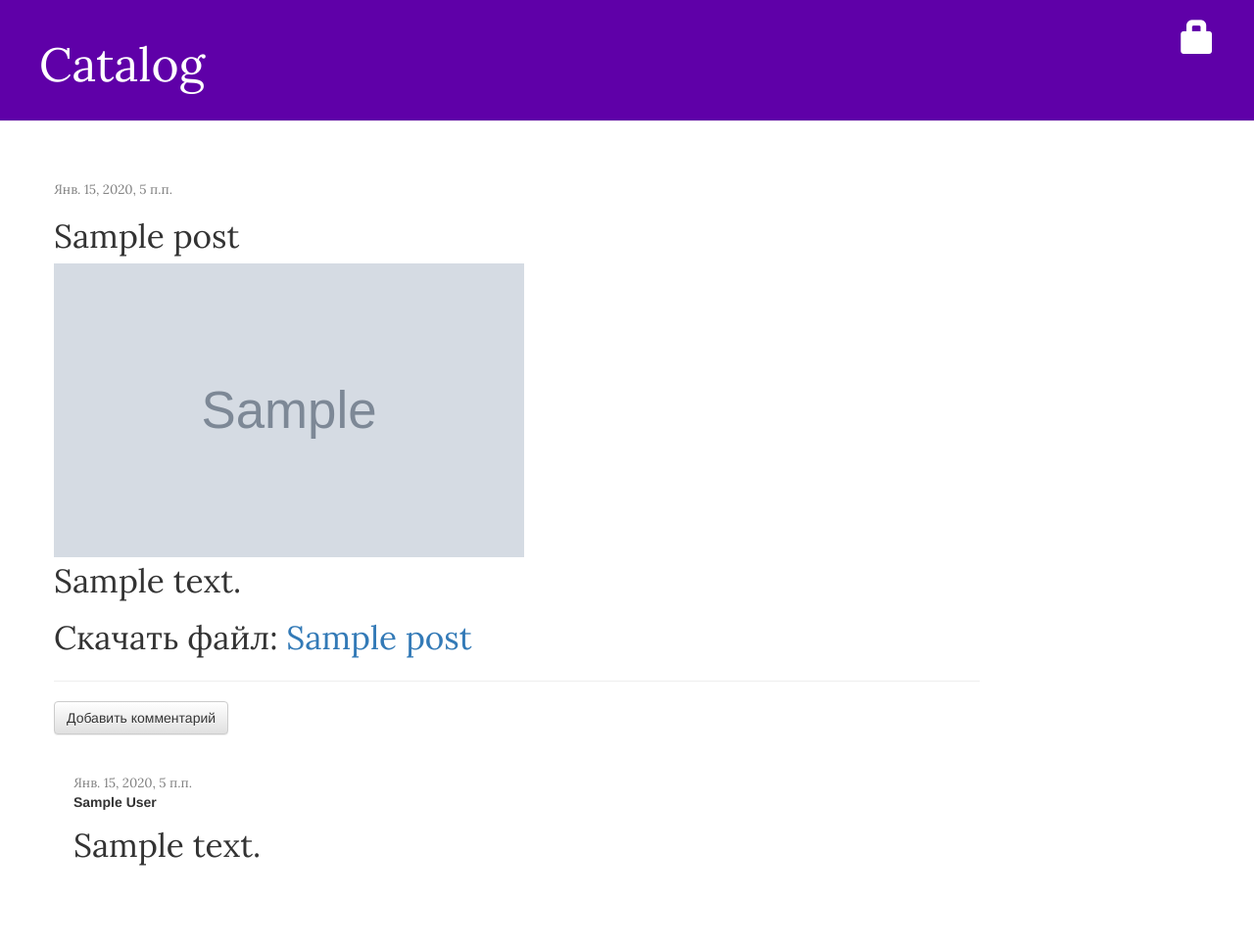
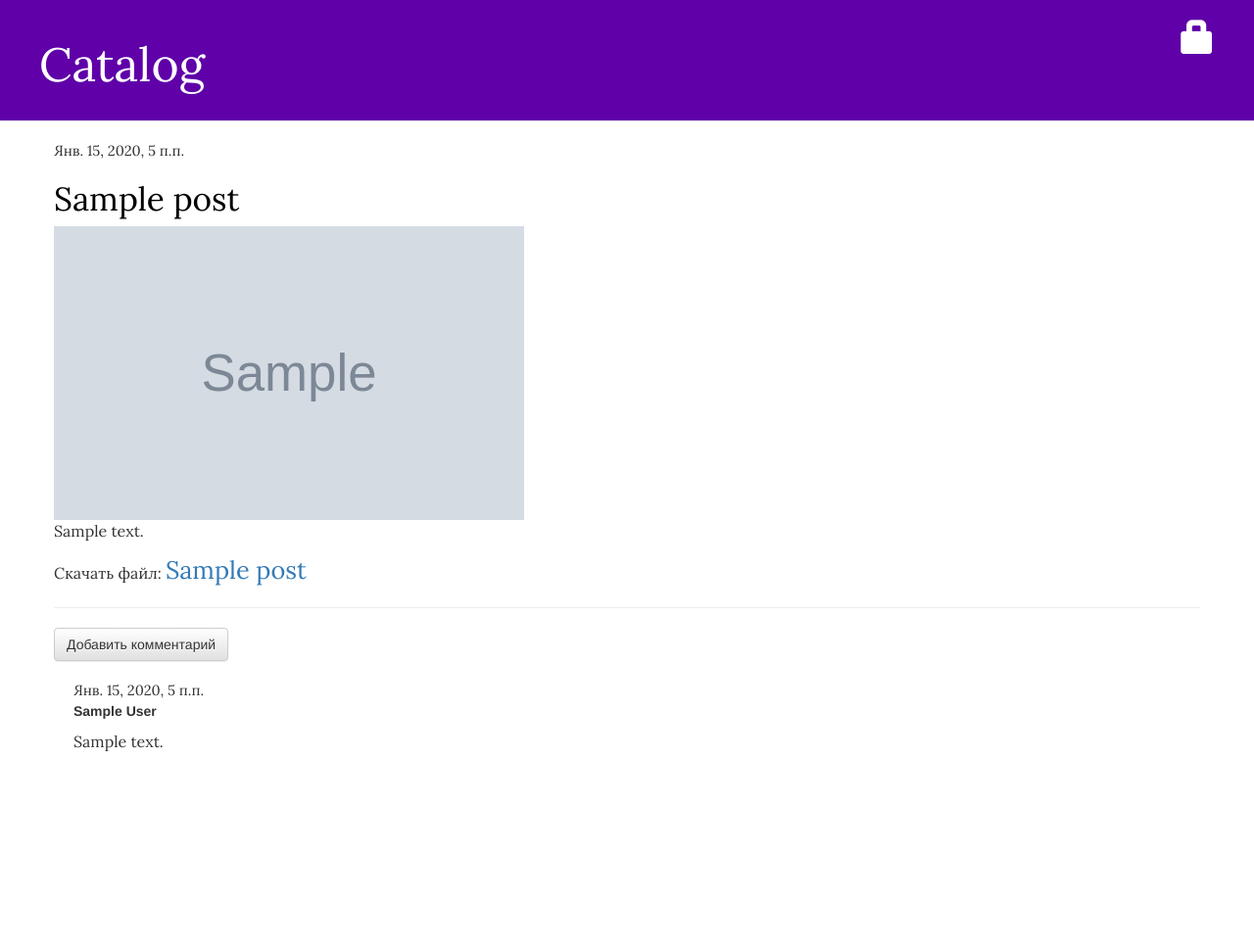
Before and after one commit to NataliaSergeeva/my-catalog, a Django app: page /post/1/ in a window 1280 px wide. Shown: the whole page at 98% size. After the commit the page ends 768 px from the top, so only its background shows below. Run offline with Django 3.2, Linux system fonts and the light colour scheme; tables that the repository leaves empty hold one stand-in row (values such as "Sample post"); grey boxes marked "Sample" are stand-in pictures; some libraries are stand-ins or nearby versions.

Commit message:
Fixed adding of files and images, designed post_list with blocks.

```diff
--- a/catalog/static/css/catalog.css
+++ b/catalog/static/css/catalog.css
@@ -1,17 +1,20 @@
 .box {
   width: 300px;
-  border: 1px solid black;
-  display: inline-block;
-  margin-left: 10px;
-  margin-right: 10px;
+  display: inline-grid;
+  margin-left: 20px;
+  margin-right: 20px;
+  margin-bottom: 40px;
+  min-height: 400px;
 }
-h3 a {
-    font-size: 15pt;
-    color: #000000;
+
+p a, .date, .comment_counter_in_post_list a, .box p a, .box a {
+    font-family: 'Lora';
+    font-size: 11pt;
 }
-p a, .date, .comment_counter_in_post_list a {
+
+p {
     font-family: 'Lora';
-    font-size: 10pt;
+    font-size: 12pt;
 }
 
 .page-header {
@@ -26,41 +29,39 @@ p a, .date, .comment_counter_in_post_list a {
     text-decoration: none;
 }
 
-.content {
-    margin-left: 40px;
-    margin-right: 40px;
+.page-header p, p a {
+    font-family: 'Lora';
+    font-size: 19pt;
 }
 
-h1, h2 {
+h1 {
     font-family: 'Lora';
     font-size: 25pt;
+    color: #000000;
 }
 
 h2 {
+    font-family: 'Lora';
+    font-size: 25pt;
     color: #707070;
 }
 
-h3 a {
+.box h3 a {
     font-family: 'Lora';
     font-size: 15pt;
     color: #000000;
 }
 
-p, p a {
-    font-family: 'Lora';
-    font-size: 25pt;
-}
-
-.date {
+.box #date {
     font-family: 'Lora';
     color: #828282;
-    align-items: center;
     font-size: 10pt;
-    margin-top: 40px;
+    margin-top: 15px;
 }
 
 .save {
     float: right;
+    margin-bottom: 40px;
 }
 
 .post-form textarea, .post-form input {
@@ -75,12 +76,7 @@ p, p a {
 }
 
 .post {
-    margin-bottom: 20px;
-}
-
-.post h3 a, .post h3 a:visited {
-    color: #000000;
-    font-family: 'Lora';
+    margin-bottom: 10px;
 }
 
 .comment {
--- a/catalog/templates/catalog/base.html
+++ b/catalog/templates/catalog/base.html
@@ -13,7 +13,7 @@
             {% if user.is_authenticated %}
                 <a href="{% url 'post_new' %}" class="top-menu"><span class="glyphicon glyphicon-plus"></span></a>
                 <a href="{% url 'post_draft_list' %}" class="top-menu"><span class="glyphicon glyphicon-edit"></span></a>
-                <p class="top-menu"><small>Hello, {{ user.username }} <small>(<a href="{% url 'logout' %}">Log out</a>)</small></p>
+                <p class="top-menu">Hello, {{ user.username }} (<a href="{% url 'logout' %}">Log out</a>)</p>
             {% else %}
             <a href="{% url 'login' %}" class="top-menu"><span class="glyphicon glyphicon-lock"></span></a>
             {% endif %}
@@ -22,13 +22,13 @@
 
         <div class="content container">
             <div class="row">
-                <div class="col-md-10">
+
                   {% block content %}
                   {% endblock %}
                   <br>
                   <br>
                   <br>
-                </div>
+
             </div>
         </div>
     </body>
--- a/catalog/templates/catalog/post_list.html
+++ b/catalog/templates/catalog/post_list.html
@@ -2,15 +2,14 @@
 {% load staticfiles %}
 
 {% block content %}
+    <br>
     {% for post in posts %}
         <div class="box">
             <div class="post">
                 {% if post.image %}
                     <img height="180" src="{{ MEDIA_URL }}{{ post.image.url }}" width="300">
                 {% endif %}
-                <div class="date">
-                    {{ post.published_date }}
-                </div>
+                <div id="date">{{ post.published_date }}</div>
                 <h3><a href="{% url 'post_detail' pk=post.pk %}">{{ post.title }}</a></h3>
                 <p>{{ post.text|truncatechars:50 }}</p>
             </div>
@@ -19,7 +18,6 @@
             {% endif %}
             <div class="comment_counter_in_post_list">
             <a href="{% url 'post_detail' pk=post.pk %}">Комментарии: {{ post.comments.count }}</a>
-
             </div>
         </div>
     {% endfor %}
--- a/mysite/settings.py
+++ b/mysite/settings.py
@@ -123,6 +123,6 @@ STATIC_ROOT = os.path.join(BASE_DIR, 'static')
 
 MEDIA_URL = '/media/'
 
-MEDIA_ROOT = os.path.join(BASE_DIR, '/media/')
+MEDIA_ROOT = os.path.join(BASE_DIR, 'media')
 
 LOGIN_REDIRECT_URL = '/'
--- a/mysite/urls.py
+++ b/mysite/urls.py
@@ -15,6 +15,8 @@ Including another URLconf
 """
 from django.conf.urls import include, url
 from django.contrib import admin
+from django.conf import settings
+from django.conf.urls.static import static
 
 from django.contrib.auth import views
 
@@ -23,4 +25,4 @@ urlpatterns = [
     url(r'^accounts/login/$', views.login, name='login'),
     url(r'^accounts/logout/$', views.logout, name='logout', kwargs={'next_page': '/'}),
     url(r'', include('catalog.urls')),
-]
+] + static(settings.MEDIA_URL, document_root=settings.MEDIA_ROOT)
```
Also changed, not shown: media/images/2018/01/15/el_prescription1.png (added), media/images/2018/01/15/el_prescription1_v2qJIvL.png (added), media/images/2018/01/15/fire.jpg (added), media/images/2018/01/15/sm.jpg (added), media/images/2018/01/15/wifi.jpg (added), 4 other files.
